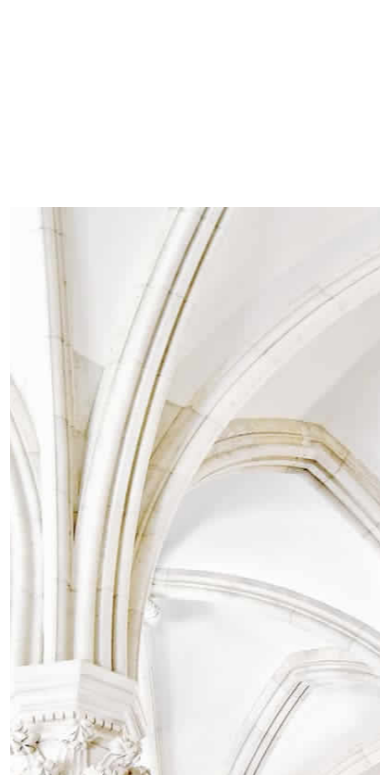
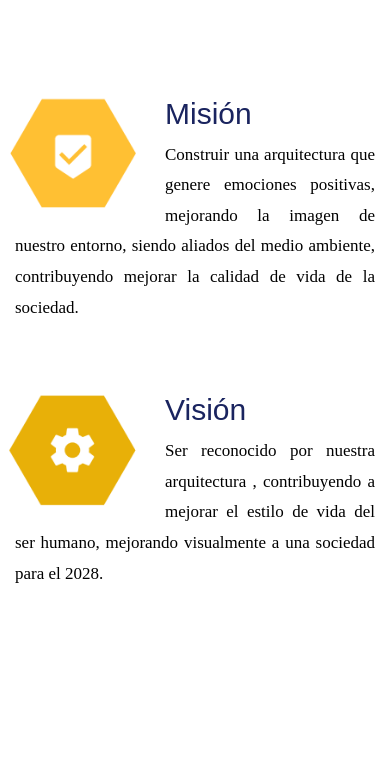
Before and after one commit to Yisus550/LandingPages-jr, a plain HTML site: page index.html in a window 390 px wide. Shown: the part 2009-2784 px from the top of the page. Drawn offline with Linux system fonts and the light colour scheme; a web font is replaced by a local one.

Commit message:
se agrego mision y vision

```diff
--- a/css/style.css
+++ b/css/style.css
@@ -284,7 +284,7 @@ nav > .container {
 	padding-left: –0.03em;
 }
 
-.about > div > div > img {
+.about > article > div > img {
   width: 100%;
   display: grid;
   place-items: center;
@@ -301,8 +301,8 @@ nav > .container {
   margin-right: 100px;
 }
 
-@media (max-width: 991px) {
-  .about > div > div > img {
+@media (max-width: 992px) {
+  .about > article > div > img {
     margin: 0;
   }
 
@@ -310,6 +310,40 @@ nav > .container {
     float: none;
     margin: 0;
     transform: translateX(50%);
+  }
+}
+
+.philosophy {
+  margin-top: 70px;
+}
+
+.philosophy h2 {
+  padding-top: 50px;
+}
+
+.philosophy img {
+  width: 130px !important;
+}
+
+.m-l {
+  margin-left: 100px;
+}
+
+@media (max-width: 992px) {
+  .philosophy p {
+    padding-bottom: 50px;
+  }
+  .m-l {
+    margin-left: 0;
+  }
+  .philosophy h2 {
+    padding-top: 0;
+  }
+  .philosophy img {
+    float:left;
+    margin-right: 20px !important;
+    margin-bottom: 10px !important;
+    transform: translateX(-5%);
   }
 }
 
--- a/index.html
+++ b/index.html
@@ -77,7 +77,7 @@
 	<!-- About -->
 	<section class="about" id="about">
 		<div class="container about">
-			<div class="row" style="text-align: justify;">
+			<article class="row" style="text-align: justify;">
 				<br>
 				<div class="col-md-4">
 					<img src="img/team.avif" alt="logo" style="display: grid; place-content: center; margin-bottom: 50px;">
@@ -103,7 +103,26 @@
 						análisis de factibilidad, diseño arquitectónico y su construcción.
 					</p>
 				</div>
-			</div>
+			</article>
+			<article class="row philosophy" style="text-align: justify;">
+				<div class="col-md-11">
+					<img src="img/mision.png" alt="" class="float-l">
+					<h2>Misión</h2>
+					<p>
+						Construir una arquitectura que genere emociones positivas, mejorando la imagen de
+						nuestro entorno, siendo aliados del medio ambiente, contribuyendo mejorar la
+						calidad de vida de la sociedad.
+					</p>
+				</div>
+				<div class="col-md-11">
+					<img src="img/vision.png" alt="" class="float-l m-l">
+					<h2>Visión</h2>
+					<p>
+						Ser reconocido por nuestra arquitectura , contribuyendo a mejorar el estilo de vida
+						del ser humano, mejorando visualmente a una sociedad para el 2028.
+					</p>
+				</div>
+			</article>
 		</div>
 	</section>
 
```
Also changed, not shown: img/mision.png (added), img/vision.png (added).
